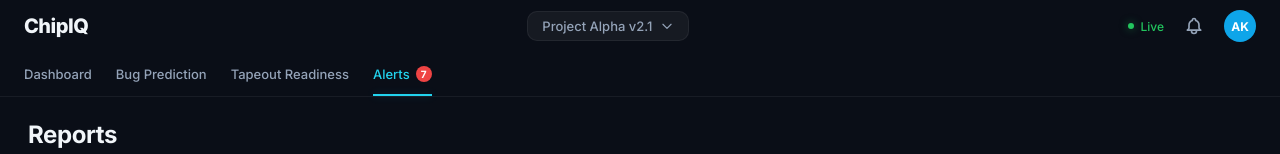
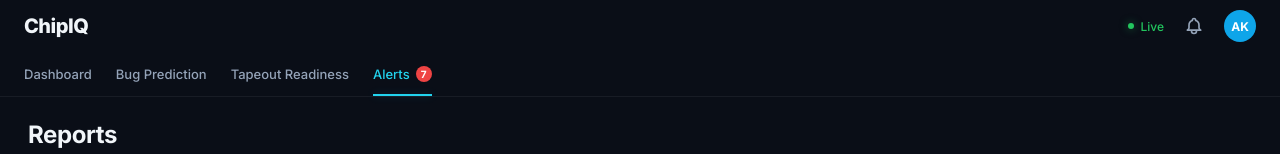
Before and after one commit to charulekha-06/ChipIQ, a React (Vite) app: page /reports in a window 1280 px wide. Shown: the top 154 px of the page. Built offline with nearby package versions, Linux system fonts and the light colour scheme.

Commit message:
Remove project selector from navbar

```diff
--- a/src/components/Sidebar.jsx
+++ b/src/components/Sidebar.jsx
@@ -20,10 +20,7 @@ export default function Navbar() {
         </div>
 
         <div className="navbar-center">
-          <div className="project-selector">
-            <span>Project Alpha v2.1</span>
-            <HiOutlineChevronDown className="selector-arrow" />
-          </div>
+          {/* Project selector removed */}
         </div>
 
         <div className="navbar-right">
```
